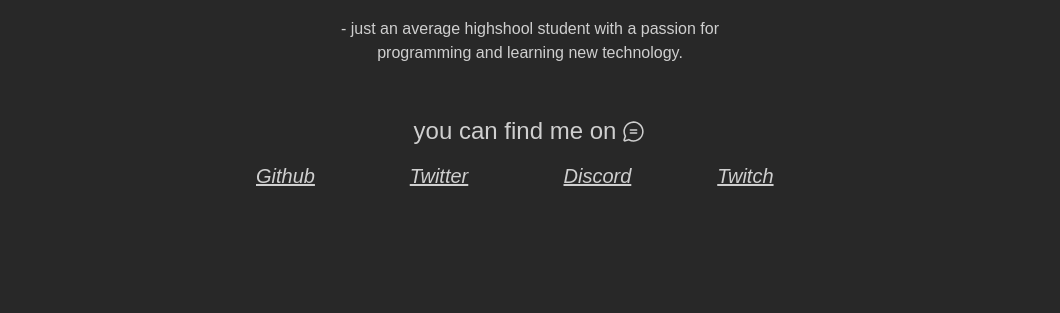
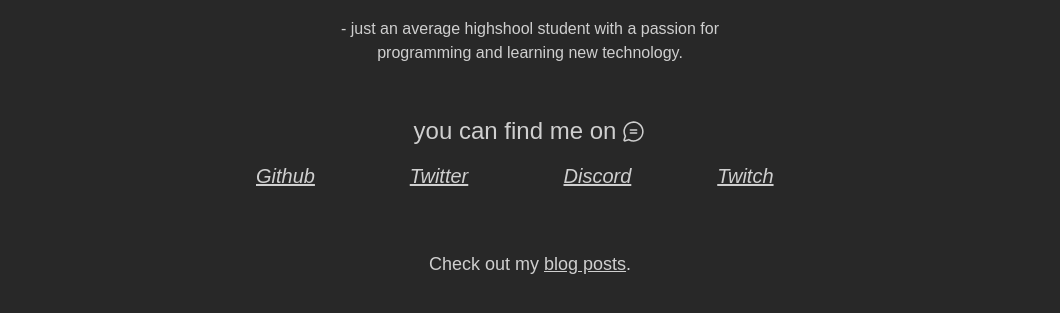
Before and after one commit to AxewBoTX/axewbotx.github.io, an Astro site: page / in a window 1280 px wide. Shown: the part 243-556 px from the top of the page, without its empty margins (110-1170 px from the left). Built offline with nearby package versions, Linux system fonts and the light colour scheme; Astro itself is replaced by a stand-in of ours; some icons are missing.

Commit message:
adding a link to the /posts page on home page

```diff
--- a/src/pages/index.astro
+++ b/src/pages/index.astro
@@ -14,5 +14,8 @@
       learning new technology.
     </p>
     <Socials />
+    <p class="text-lg mt-[25px] md:mt-[40px]">
+      Check out my <a href="/posts" class="link">blog posts<a></a>.</a>
+    </p>
   </div>
 </HeadLayout>
```
